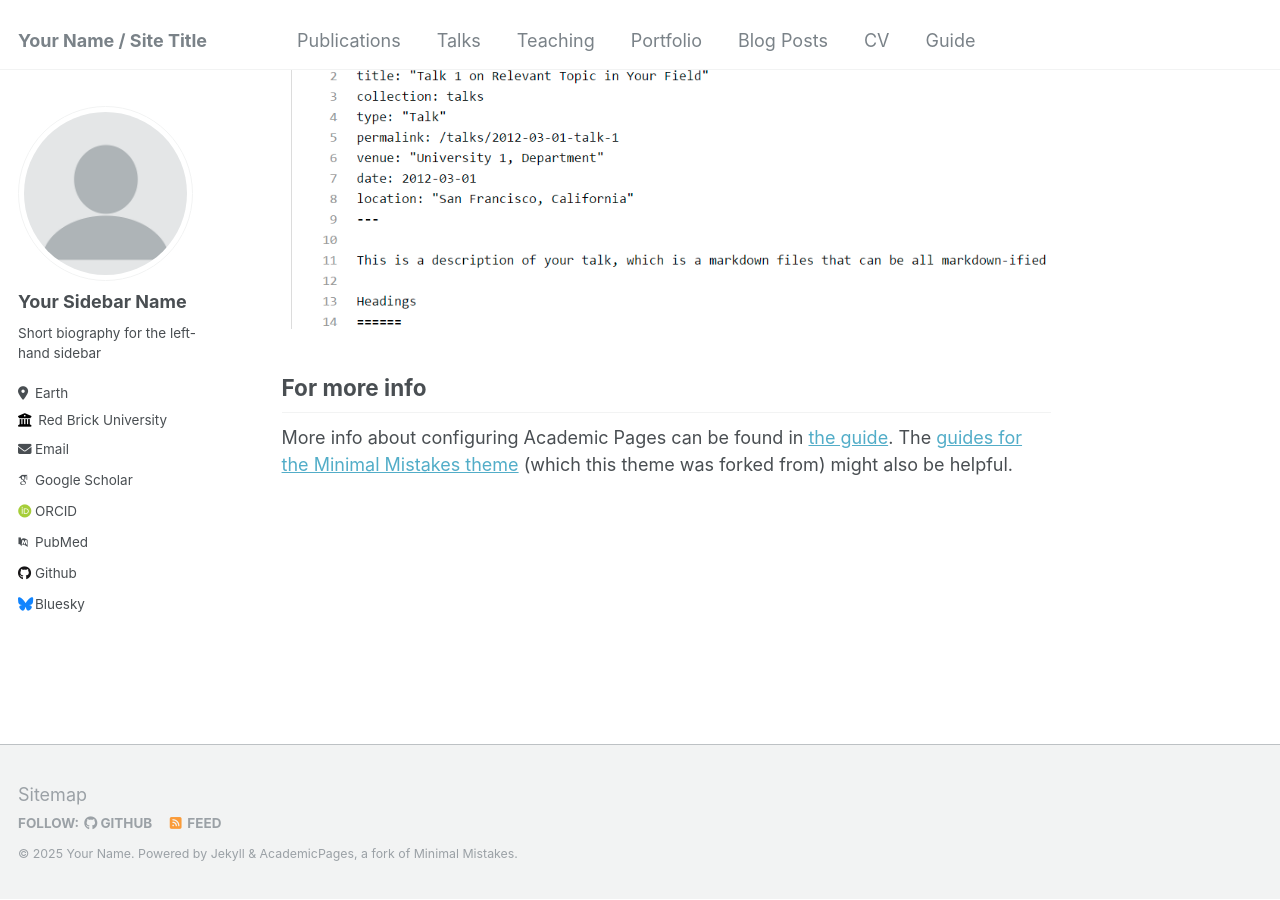
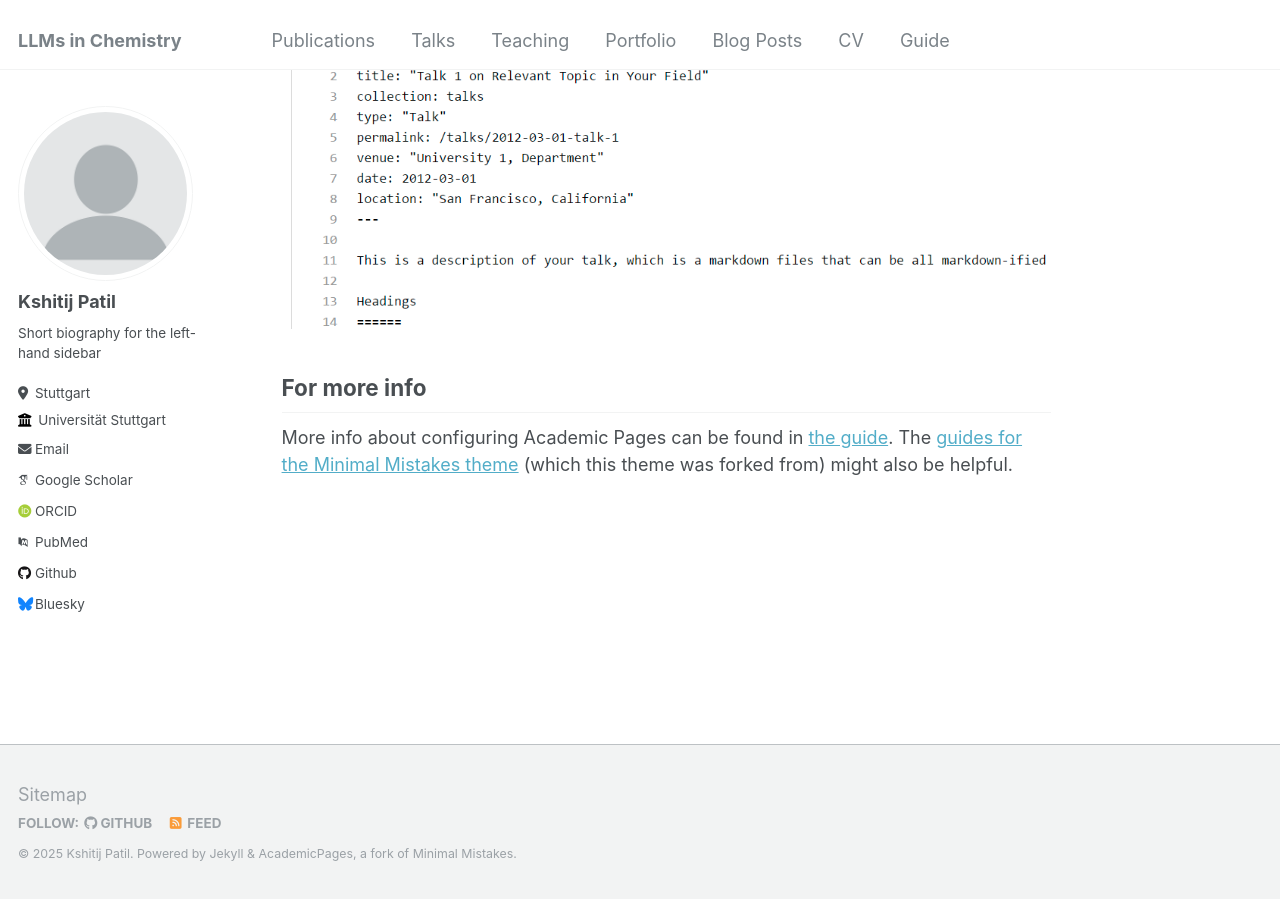
Before and after one commit to kshitijreal/kshitijreal.github.io, a Jekyll site: the page built from _pages/about.md, in a window 1280 px wide and 900 px high, scrolled down 2632 px. Built offline with Jekyll 4.4.1, drawn with Linux system fonts in a browser that asks for light colours; some web fonts are replaced.

Commit message:
Change in sidebar

```diff
--- a/_config.yml
+++ b/_config.yml
@@ -8,9 +8,9 @@
 
 # Basic Site Settings
 locale                   : "en-US"
-title                    : "Your Name / Site Title"
+title                    : "LLMs in Chemistry"
 title_separator          : "-"
-name                     : &name "Your Name"
+name                     : &name "Kshitij Patil"
 description              : &description "personal description"
 url                      : https://academicpages.github.io # the base hostname & protocol for your site e.g. "https://mmistakes.github.io"
 baseurl                  : "" # the subpath of your site, e.g. "/blog"
@@ -22,13 +22,13 @@ repository               : "academicpages/academicpages.github.io"
 author:
   # Biographic information
   avatar           : "profile.png"
-  name             : "Your Sidebar Name"
+  name             : "Kshitij Patil"
   pronouns         : # example: "she/her"
   bio              : "Short biography for the left-hand sidebar"
-  location         : "Earth"
-  employer         : "Red Brick University"
+  location         : "Stuttgart"
+  employer         : "Universität Stuttgart"
   uri              : # URL
-  email            : "none@example.org"
+  email            : "st185756@stud.uni-stuttgart.de"
 
   # Academic websites
   arxiv            : # URL - Update with the correct link to your profile
```
